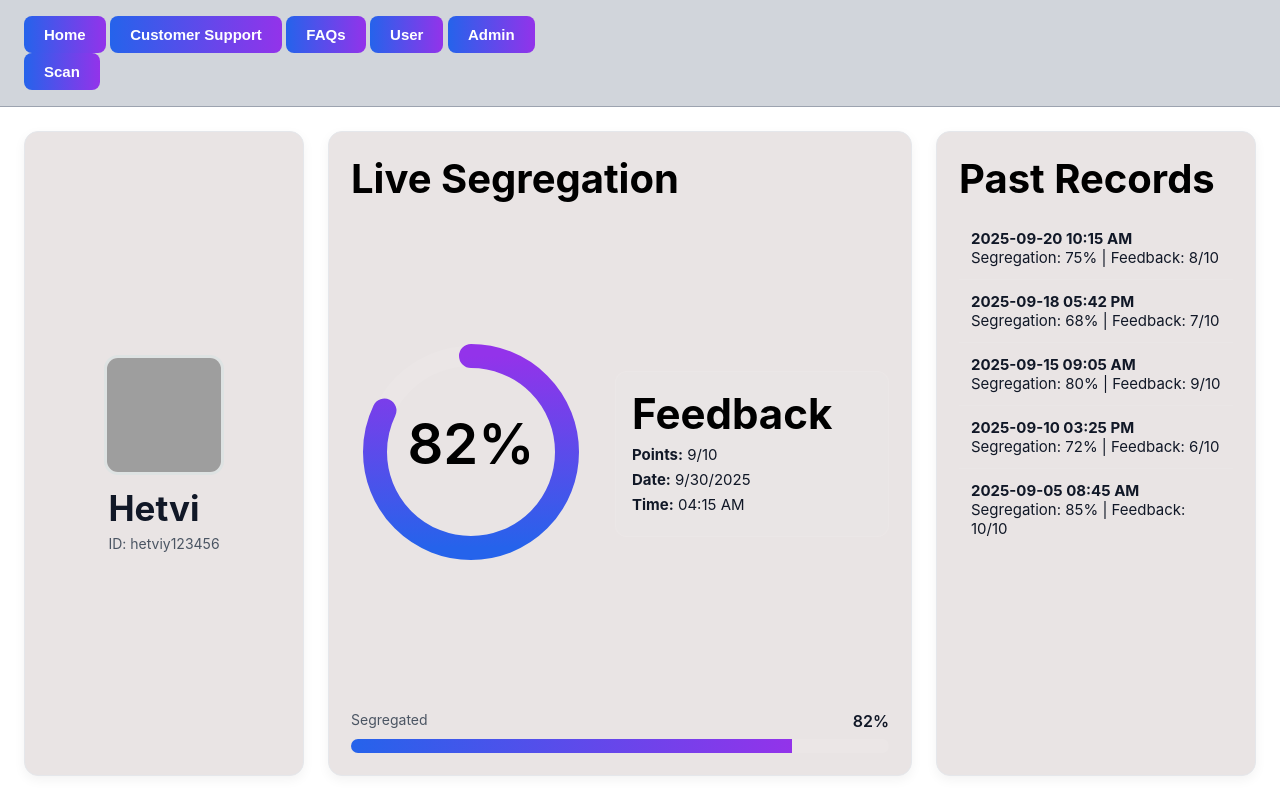
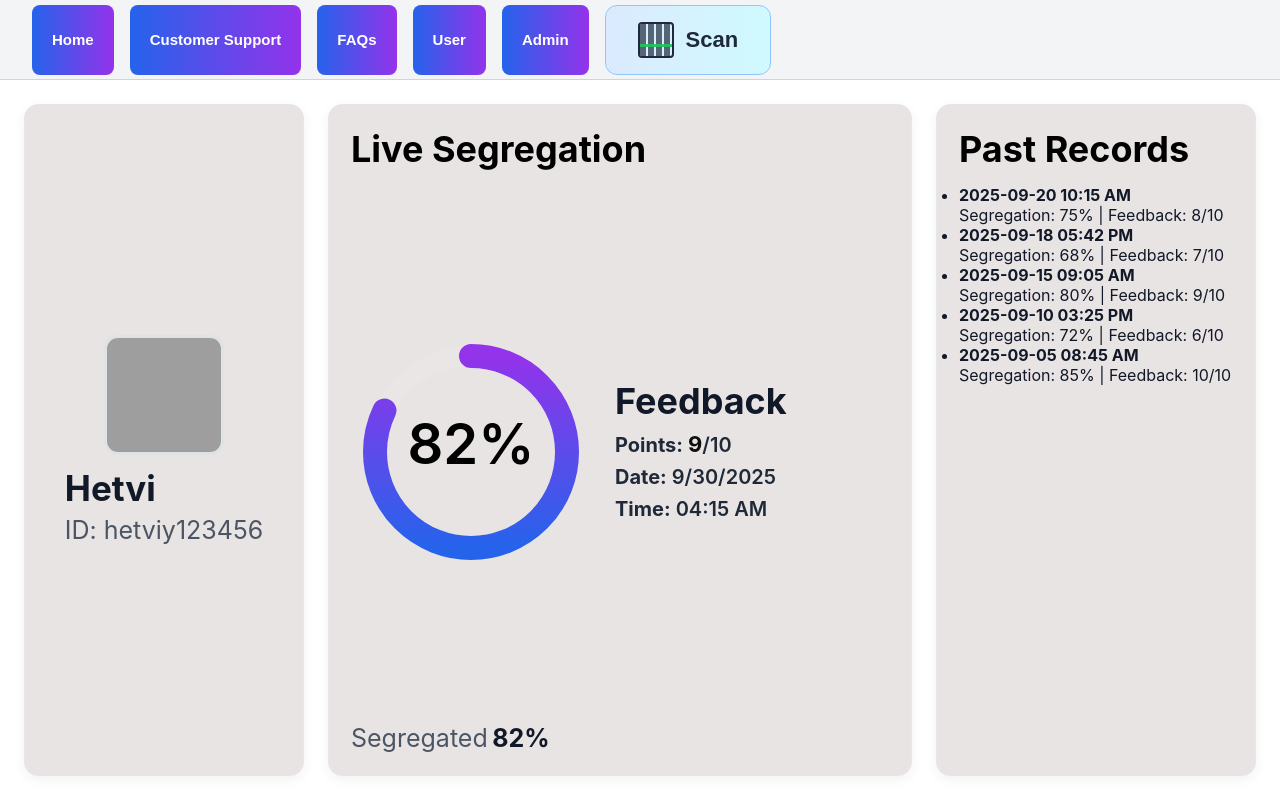
Before and after one commit to Rahul726-gh/dashboard, a plain HTML site: page index.html in a window 1280 px wide. Drawn offline with Linux system fonts and the light colour scheme; grey boxes are pictures that could not be loaded.

Commit message:
Update d2.css

```diff
--- a/d2.css
+++ b/d2.css
@@ -15,14 +15,32 @@ html, body {
   display: flex;
   flex-direction: column;
 }
-/* Navbar */
 .navbar {
   display: flex;
-  justify-content: flex-start;
-  gap: 16px;
-  padding: 16px 24px;
-  background: #d1d5db;     /* medium gray */
-  border-bottom: 1px solid #9ca3af;
+  justify-content: space-between; /* pushes left and right sections apart */
+  align-items: center;
+  padding: 12px 24px;
+  background: #f3f4f6; /* light gray */
+  border-bottom: 1px solid #d1d5db;
+}
+
+.nav-left,
+.nav-right {
+  display: flex;
+  gap: 12px;
+}
+
+.btn {
+  background: #e5e7eb;
+  border: none;
+  padding: 8px 14px;
+  border-radius: 6px;
+  cursor: pointer;
+  transition: background 0.2s;
+}
+
+.btn:hover {
+  background: #d1d5db;
 }
 .btn{
   background: linear-gradient(90deg,var(--accent-start),var(--accent-end));
@@ -69,11 +87,11 @@ html, body {
   margin-bottom:12px;
 }
 .profile-info h1{margin:0 0 6px;font-size:35px;}
-.muted{ color: var(--muted); font-size:14px; }
+.muted{ color: var(--muted); font-size:25px; }
 
 /* Stats */
 .stat-card{ justify-content:space-between; }
-.card-title{ margin:0 0 14px; font-size:18px; color:black; }
+.card-title{ margin:0 0 14px; font-size:36px; color:black; }
 .stat-layout{ display:flex; gap:24px; align-items:center; flex:1; }
 
 /* Meter */
@@ -91,56 +109,168 @@ html, body {
   transition: stroke-dashoffset 1s ease;
 }
 .meter-text{ font-size:28px; fill:black; font-weight:600; }
+.navbar {
+  display: flex;
+  justify-content: space-between; /* left and right groups */
+  align-items: center;
+  padding: 16px 32px; /* taller padding */
+  background: #f3f4f6;
+  border-bottom: 1px solid #d1d5db;
+  height: 80px; /* increased height */
+}
 
-/* Feedback */
-.feedback-box{
-  flex:1;
+/* Left and right groups */
+.nav-left,
+.nav-right {
+  display: flex;
+  gap: 16px;
+}
+
+/* Default button */
+.btn {
+  background: linear-gradient(90deg,var(--accent-start),var(--accent-end));
+  color: #fff;
+  border: none;
+  border-radius: 8px;
+  padding: 10px 20px;
+  cursor: pointer;
+  font-weight: 600;
+  font-size: 15px;
+  transition: transform .15s;
+}
+
+.btn:hover {
+  transform: scale(1.05);
+}
+
+/* Special styling for Scan button */
+/* Scan button */
+.scan-btn {
+  display: flex;
+  align-items: center;
+  gap: 12px;
+  background: linear-gradient(90deg, #dbeafe, #cffafe);
+  color: #1e293b;
+  font-size: 22px;
+  padding: 16px 32px;
+  border-radius: 12px;
+  font-weight: 700;
+  border: 1px solid #93c5fd;
+  position: relative;
+  overflow: hidden;
+  cursor: pointer;
+  transition: transform 0.2s, box-shadow 0.2s;
+}
+
+.scan-btn:hover {
+  transform: scale(1.08);
+  box-shadow: 0 0 16px rgba(99, 102, 241, 0.5);
+}
+
+/* QR Scanner Box */
+.qr-scanner {
+  position: relative;
+  width: 36px;
+  height: 36px;
+  border: 2px solid #1e293b;
+  border-radius: 4px;
+  overflow: hidden;
+}
+
+/* Barcode inside QR box */
+.barcode {
+  position: absolute;
+  top: 0;
+  left: 0;
+  width: 100%;
+  height: 100%;
+  background-image: repeating-linear-gradient(
+    90deg,
+    #1e293b 0 1px,      /* thin black line */
+    #1e293b 2px 3px,    /* medium line */
+    #1e293b 4px 6px,    /* thick line */
+    transparent 6px 8px /* spacing */
+  );
+  opacity: 0.7; /* subtle but visible */
+  z-index: 1;
+}
+
+/* Moving scan line */
+.scan-line {
+  position: absolute;
+  width: 100%;
+  height: 3px;
+  background: rgba(34, 197, 94, 0.9);
+  top: -3px;
+  left: 0;
+  z-index: 2;
+  animation: scanMove 1.5s infinite linear;
+}
+
+@keyframes scanMove {
+  0% { top: -3px; }
+  50% { top: 100%; }
+  100% { top: -3px; }
+}
+
+/* QR corners */
+.qr-scanner::before,
+.qr-scanner::after {
+  content: "";
+  position: absolute;
+  width: 8px;
+  height: 8px;
+  border: 2px solid #1e293b;
+}
+
+.qr-scanner::before {
+  top: -2px;
+  left: -2px;
+  border-right: none;
+  border-bottom: none;
+}
+
+.qr-scanner::after {
+  bottom: -2px;
+  right: -2px;
+  border-left: none;
+  border-top: none;
+}
+
+
+
+#seg-value {
+  font-size: 25px;   /* increase this to make it bigger */
+  font-weight: 700;  /* bold */
+  color: #111827;    /* dark color */
+}
+feedback-box {
+  flex: 1;
   background: rgba(255,255,255,0.04);
-  padding:16px;
-  border-radius:12px;
-  border:1px solid rgba(255,255,255,0.08);
+  padding: 24px;        /* more padding for bigger size */
+  border-radius: 12px;
+  border: 1px solid rgba(255,255,255,0.08);
 }
-.feedback-box h3{ margin-top:0; font-size:42px; color:black; }
-.feedback-box p{ margin:6px 0; font-size:15px; }
 
-/* Progress bar */
-.bar-wrap{ margin-top:20px; }
-.bar-labels{ display:flex; justify-content:space-between; margin-bottom:8px; }
-.progress-bar{
-  height:14px;
-  background: rgba(255,255,255,0.08);
-  border-radius:999px;
-  overflow:hidden;
+/* Feedback title */
+.feedback-box h3 {
+  margin-top: 0;
+  font-size: 36px;       /* bigger title */
+  color: #111827;
+  font-weight: 700;
 }
-.card-title {
-    margin: 0 0 14px;
-    font-size: 40px;
-    color: black;
+
+/* Feedback details (Points, Date, Time) */
+.feedback-box p {
+  margin: 8px 0;
+  font-size: 20px;       /* increase text size */
+  font-weight: 600;
+  color: #1f2937;        /* dark gray */
 }
-.progress-fill{
-  height:100%;
-  width:0%;
-  background: linear-gradient(90deg, var(--accent-start), var(--accent-end));
-  transition: width 1s ease;
+
+/* Feedback points specifically */
+#feedback-points {
+  font-size: 22px;       /* make the number larger */
+  font-weight: 700;
+  color: #0f0f0f;
 }
-.seg-value{ font-weight:600; }
-
-/* History */
-.history-card{ overflow:hidden; }
-.history-list{ list-style:none; padding:0; margin:0; flex:1; overflow-y:auto; }
-.history-list li{
-  padding:12px;
-  border-bottom:1px solid rgba(255,255,255,0.06);
-  font-size:15px;
-}
-.history-list li:last-child{ border-bottom:none; }
-
-/* Responsive */
-@media(max-width:1000px){
-  .container{ grid-template-columns:1fr; }
-  .stat-layout{ flex-direction:column; }
-}
-.muted {
-  color: var(--muted);
-  font-size: 14px;
-}
```
